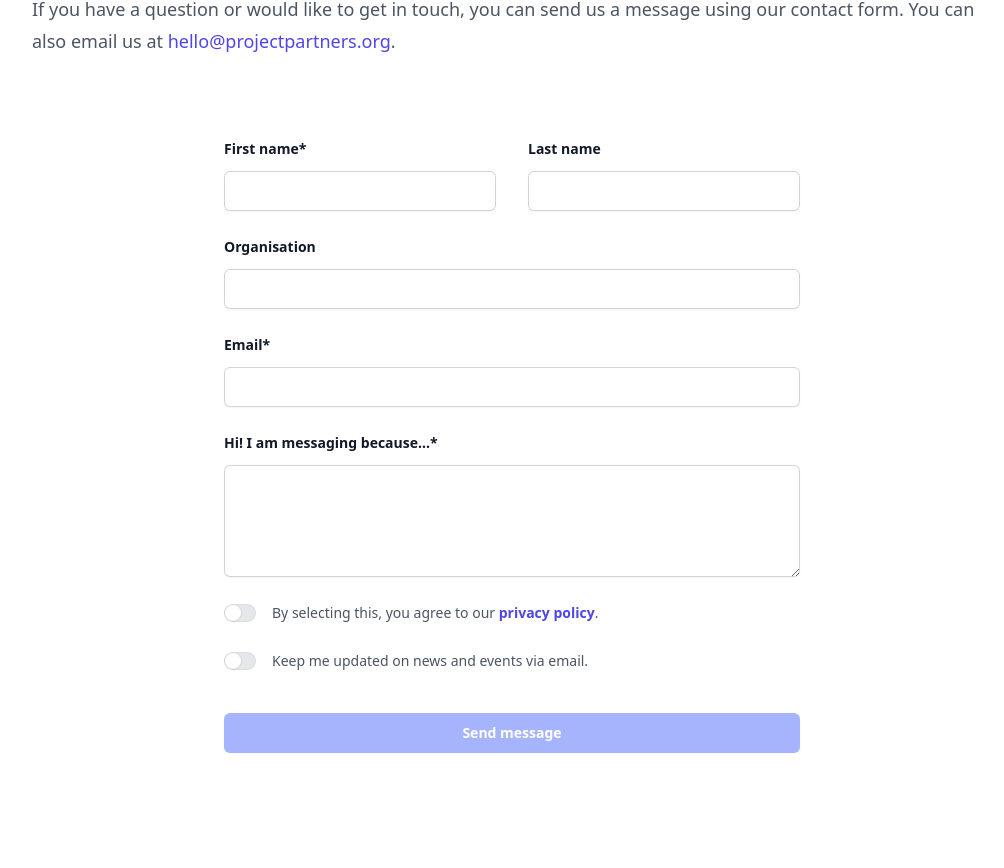
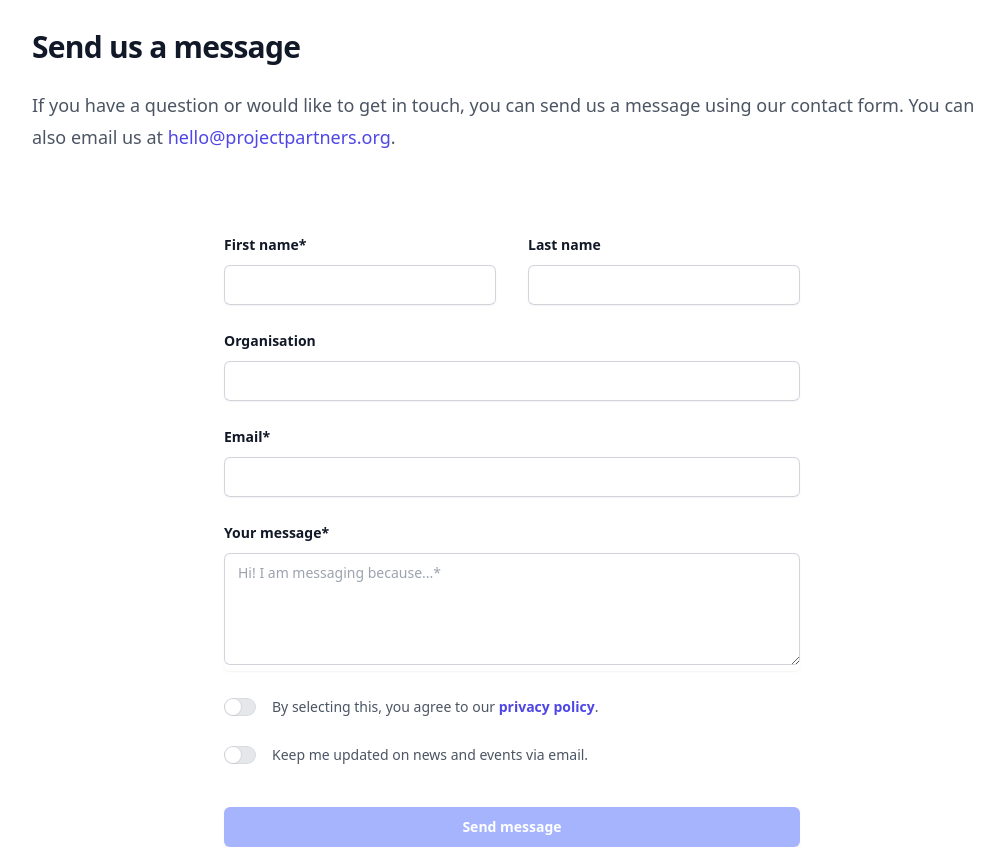
Before and after one commit to ProjectPartnersEducation/marketing-web, a SvelteKit app: page /partnerships in a window 1280 px wide. Shown: the part 2155-3023 px from the top of the page, without its empty margins (128-1132 px from the left). Built offline with nearby package versions, Linux system fonts and the light colour scheme.

Commit message:
Progress

```diff
--- a/src/lib/components/form/Contact.svelte
+++ b/src/lib/components/form/Contact.svelte
@@ -1,6 +1,15 @@
 <script lang="ts">
+	import TextInput from '$lib/components/form/elements/TextInput.svelte';
+	import TextAreaInput from '$lib/components/form/elements/TextAreaInput.svelte';
+
 	let agreement = false;
 	let mailingList = false;
+
+	let firstName = '';
+	let lastName = '';
+	let organisation = '';
+	let email = '';
+	let message = '';
 
 	const accessKey = '3149ae28-80f8-4473-a6da-8677d4807356';
 
@@ -34,72 +43,45 @@
 	<input type="hidden" name="access_key" value={accessKey} />
 	<input type="checkbox" name="botcheck" id="" style="display: none;" />
 	<div class="grid grid-cols-1 gap-x-8 gap-y-6 sm:grid-cols-2">
-		<div>
-			<label for="first-name" class="block text-sm font-semibold leading-6 text-gray-900"
-				>First name*</label
-			>
-			<div class="mt-2.5">
-				<input
-					type="text"
-					name="first-name"
-					id="first-name"
-					autocomplete="given-name"
-					class="block w-full rounded-md border-0 px-3.5 py-2 text-gray-900 shadow-sm ring-1 ring-inset ring-gray-300 placeholder:text-gray-400 focus:ring-2 focus:ring-inset focus:ring-indigo-600 sm:text-sm sm:leading-6"
-				/>
-			</div>
-		</div>
-		<div>
-			<label for="last-name" class="block text-sm font-semibold leading-6 text-gray-900"
-				>Last name</label
-			>
-			<div class="mt-2.5">
-				<input
-					type="text"
-					name="last-name"
-					id="last-name"
-					autocomplete="family-name"
-					class="block w-full rounded-md border-0 px-3.5 py-2 text-gray-900 shadow-sm ring-1 ring-inset ring-gray-300 placeholder:text-gray-400 focus:ring-2 focus:ring-inset focus:ring-indigo-600 sm:text-sm sm:leading-6"
-				/>
-			</div>
+		<TextInput
+			label="First name*"
+			name="first-name"
+			autocomplete="given-name"
+			required
+			bind:value={firstName}
+		/>
+		<TextInput
+			label="Last name"
+			name="last-name"
+			autocomplete="family-name"
+			bind:value={lastName}
+		/>
+		<div class="sm:col-span-2">
+			<TextInput
+				label="Organisation"
+				name="organisation"
+				autocomplete="organization"
+				bind:value={organisation}
+			/>
 		</div>
 		<div class="sm:col-span-2">
-			<label for="organisation" class="block text-sm font-semibold leading-6 text-gray-900"
-				>Organisation</label
-			>
-			<div class="mt-2.5">
-				<input
-					type="text"
-					name="organisation"
-					id="organisation"
-					autocomplete="organization"
-					class="block w-full rounded-md border-0 px-3.5 py-2 text-gray-900 shadow-sm ring-1 ring-inset ring-gray-300 placeholder:text-gray-400 focus:ring-2 focus:ring-inset focus:ring-indigo-600 sm:text-sm sm:leading-6"
-				/>
-			</div>
+			<TextInput
+				label="Email*"
+				name="email"
+				autocomplete="email"
+				bind:value={email}
+				type="email"
+				required
+			/>
 		</div>
 		<div class="sm:col-span-2">
-			<label for="email" class="block text-sm font-semibold leading-6 text-gray-900">Email*</label>
-			<div class="mt-2.5">
-				<input
-					type="email"
-					name="email"
-					id="email"
-					autocomplete="email"
-					class="block w-full rounded-md border-0 px-3.5 py-2 text-gray-900 shadow-sm ring-1 ring-inset ring-gray-300 placeholder:text-gray-400 focus:ring-2 focus:ring-inset focus:ring-indigo-600 sm:text-sm sm:leading-6"
-				/>
-			</div>
-		</div>
-		<div class="sm:col-span-2">
-			<label for="message" class="block text-sm font-semibold leading-6 text-gray-900"
-				>Hi! I am messaging because...*</label
-			>
-			<div class="mt-2.5">
-				<textarea
-					name="message"
-					id="message"
-					rows="4"
-					class="block w-full rounded-md border-0 px-3.5 py-2 text-gray-900 shadow-sm ring-1 ring-inset ring-gray-300 placeholder:text-gray-400 focus:ring-2 focus:ring-inset focus:ring-indigo-600 sm:text-sm sm:leading-6"
-				/>
-			</div>
+			<TextAreaInput
+				label="Your message*"
+				name="message"
+				bind:value={message}
+				required
+				placeholder="Hi! I am messaging because...*"
+			/>
 		</div>
 		<div class="flex gap-x-4 sm:col-span-2">
 			<div class="flex items-center h-6">
--- /dev/null
+++ b/src/lib/components/form/elements/TextAreaInput.svelte
@@ -0,0 +1,42 @@
+<script lang="ts">
+	export let name = '';
+	export let label = '';
+	export let placeholder = '';
+	export let value = '';
+	export let required = false;
+	export let error = '';
+
+	// Generate a random ID
+	const id = Math.random().toString(36).substring(2);
+</script>
+
+<div>
+	<label for={id} class="block text-sm font-semibold leading-6 text-gray-900">{label}</label>
+	<div class="relative mt-2 rounded-md shadow-sm">
+		<textarea
+			{name}
+			{id}
+			{placeholder}
+			{required}
+			class=" w-full rounded-md border-0 px-3.5 py-2 ring-1 ring-inset focus:ring-2 focus:ring-inset sm:text-sm sm:leading-6 placeholder:text-gray-400"
+			class:text-red-900={error}
+			class:text-gray-900={!error}
+			class:ring-red-300={error}
+			class:ring-gray-300={!error}
+			class:placeholder:text-red-300={error}
+			class:placeholder:text-gray-300={!error}
+			class:focus:ring-red-500={error}
+			class:focus:ring-indigo-500={!error}
+			rows="4"
+			bind:value
+			on:blur
+			on:focus
+			on:input
+			aria-invalid={!!error}
+			aria-describedby={error ? `${id}-error` : undefined}
+		/>
+	</div>
+	{#if error}
+		<p class="mt-2 text-sm text-red-600" id="{id}-error">{error}</p>
+	{/if}
+</div>
--- /dev/null
+++ b/src/lib/components/form/elements/TextInput.svelte
@@ -0,0 +1,66 @@
+<script lang="ts">
+	export let name = '';
+	export let label = '';
+	export let placeholder = '';
+	export let value = '';
+	export let required = false;
+	export let autocomplete = 'off';
+	export let error = '';
+	export let type = 'text';
+
+	function typeAction(node: HTMLInputElement) {
+		node.type = type;
+	}
+
+	// Generate a random ID
+	const id = Math.random().toString(36).substring(2);
+</script>
+
+<div>
+	<label for={id} class="block text-sm font-semibold leading-6 text-gray-900">{label}</label>
+	<div class="relative mt-2 rounded-md shadow-sm">
+		<input
+			use:typeAction
+			{name}
+			{id}
+			{placeholder}
+			{required}
+			{autocomplete}
+			class=" w-full rounded-md border-0 px-3.5 py-2 pr-10 ring-1 ring-inset focus:ring-2 focus:ring-inset sm:text-sm sm:leading-6 placeholder:text-gray-400"
+			class:pr-10={error}
+			class:text-red-900={error}
+			class:text-gray-900={!error}
+			class:ring-red-300={error}
+			class:ring-gray-300={!error}
+			class:placeholder:text-red-300={error}
+			class:placeholder:text-gray-300={!error}
+			class:focus:ring-red-500={error}
+			class:focus:ring-indigo-500={!error}
+			bind:value
+			on:blur
+			on:focus
+			on:input
+			aria-invalid={!!error}
+			aria-describedby={error ? `${id}-error` : undefined}
+		/>
+		{#if error}
+			<div class="absolute inset-y-0 right-0 flex items-center pr-3 pointer-events-none">
+				<svg
+					class="w-5 h-5 text-red-500"
+					viewBox="0 0 20 20"
+					fill="currentColor"
+					aria-hidden="true"
+				>
+					<path
+						fill-rule="evenodd"
+						d="M18 10a8 8 0 11-16 0 8 8 0 0116 0zm-8-5a.75.75 0 01.75.75v4.5a.75.75 0 01-1.5 0v-4.5A.75.75 0 0110 5zm0 10a1 1 0 100-2 1 1 0 000 2z"
+						clip-rule="evenodd"
+					/>
+				</svg>
+			</div>
+		{/if}
+	</div>
+	{#if error}
+		<p class="mt-2 text-sm text-red-600" id="{id}-error">{error}</p>
+	{/if}
+</div>
--- a/src/lib/components/shared/SectionHeading.svelte
+++ b/src/lib/components/shared/SectionHeading.svelte
@@ -3,7 +3,7 @@
 	export let subtitle: string | null = null;
 </script>
 
-<h1 class="mt-12 text-2xl font-bold tracking-tight text-gray-900 sm:text-3xl">
+<h1 class="mt-12 text-2xl font-bold tracking-tight text-gray-900 lg:mt-24 sm:text-3xl">
 	{#if title}
 		{title}
 	{:else}
--- a/src/routes/projects/+page.svelte
+++ b/src/routes/projects/+page.svelte
@@ -1,4 +1,6 @@
 <script>
+	import { page } from '$app/stores';
+	import { goto } from '$app/navigation';
 	import SideNavSpace from '$lib/components/shared/SideNavSpace.svelte';
 	import PageHeading from '$lib/components/shared/PageHeading.svelte';
 	import PageIntroSummary from '$lib/components/shared/PageIntroSummary.svelte';
@@ -93,7 +95,7 @@
 				or in an after-school club."
 		aboveHeadingText="All of our materials are free forever"
 	>
-		<div class="p-4 mt-4 rounded-md bg-blue-50" slot="below-heading">
+		<!-- <div class="p-4 mt-4 rounded-md bg-blue-50" slot="below-heading">
 			<div class="flex">
 				<div class="flex-shrink-0">
 					<svg
@@ -122,18 +124,35 @@
 					</p>
 				</div>
 			</div>
-		</div>
+		</div> -->
 	</PageHeading>
 
 	<PageIntroSummary
-		subtitle="You'll find all of our learners' projects and information about the ways we make them accessible here."
-		menuItems={[]}
+		subtitle="
+			If you're here to learn, you're in the right place. We've got everything you need to get started.
+		"
+		menuItems={[
+			{
+				title: 'Use our learning materials',
+				desc: 'Browse our learning materials and projects in our project viewer, and download everything for free.',
+				linkText: 'Start Learning',
+				href: '#project-viewer'
+			},
+			{
+				title: 'Find alternative access',
+				desc: 'Our materials are also accessible in other formats that are more suitable for low-internet regions.',
+				linkText: 'Find out more',
+				href: '#get-access'
+			}
+		]}
 	/>
 
-	<SectionHeading
-		title="Projects"
-		subtitle="Browse all of our learning materials here. You can also download everything for free."
-	/>
+	<div id="project-viewer">
+		<SectionHeading
+			title="Projects"
+			subtitle="Browse all of our learning materials here. You can also download everything for free."
+		/>
+	</div>
 	<br />
 	<SideNavSpace
 		{tabs}
@@ -141,6 +160,11 @@
 		on:tabChange={(e) => {
 			activeTab = e.detail;
 			contentLoading = true;
+			$page.url.searchParams.set('project', activeTab || '');
+			goto(`?${$page.url.searchParams.toString()}`, {
+				noScroll: true,
+				keepFocus: true
+			});
 		}}
 	>
 		<div slot="content" class:bg-gray-100={contentLoading}>
@@ -164,4 +188,75 @@
 			/>
 		</div>
 	</SideNavSpace>
+	<div id="get-access">
+		<SectionHeading
+			title="Other ways to access our materials"
+			subtitle="
+				Are you have trouble accessing our materials? Do you know someone who would benefit from
+				accessing our materials in a different way? We have a number of alternative formats
+				available, as part of our commitment to making our materials accessible to everyone.
+			"
+		/>
+	</div>
+
+	<div class="px-6 py-12 bg-white isolate sm:py-18 lg:px-8">
+		<div class="max-w-lg mx-auto mt-20 space-y-16">
+			<div class="flex gap-x-6">
+				<div class="flex items-center justify-center w-10 h-10 bg-green-600 rounded-lg shrink-0">
+					<Icon icon="mdi:whatsapp" class="w-6 h-6 text-white" />
+				</div>
+				<div>
+					<h3 class="text-base font-semibold leading-7 text-gray-900">We're on WhatsApp</h3>
+					<p class="mt-2 leading-7 text-gray-600">
+						We can send you any of our materials in PDF format via WhatsApp. Just send us a message
+						and we'll get back to you as soon as we can.
+					</p>
+					<p class="mt-4">
+						<a
+							href="https://wa.me/447914054095"
+							target="_blank"
+							class="text-sm font-semibold leading-6 text-indigo-600"
+							>Start conversation (+44 7914 054095)<Icon
+								icon="solar:arrow-right-linear"
+								class="inline w-4 h-4 ml-1"
+							/>
+						</a>
+					</p>
+				</div>
+			</div>
+			<div class="flex gap-x-6">
+				<div class="flex items-center justify-center w-10 h-10 bg-indigo-600 rounded-lg shrink-0">
+					<Icon icon="solar:book-linear" class="w-6 h-6 text-white" />
+				</div>
+				<div>
+					<h3 class="text-base font-semibold leading-7 text-gray-900">Printed Materials</h3>
+					<p class="mt-2 leading-7 text-gray-600">
+						If you are an organisation such as a school or community group, please consider applying
+						to become a partner, where we can support you with printed materials.
+					</p>
+					<p class="mt-4">
+						<a href="/partners" class="text-sm font-semibold leading-6 text-indigo-600"
+							>Partner with us<Icon icon="solar:arrow-right-linear" class="inline w-4 h-4 ml-1" />
+						</a>
+					</p>
+				</div>
+			</div>
+			<div class="flex gap-x-6">
+				<div class="flex items-center justify-center w-10 h-10 bg-indigo-600 rounded-lg shrink-0">
+					<Icon icon="solar:chat-round-like-outline" class="w-6 h-6 text-white" />
+				</div>
+				<div>
+					<h3 class="text-base font-semibold leading-7 text-gray-900">Contact Us</h3>
+					<p class="mt-2 leading-7 text-gray-600">
+						For any other enquiries, please contact us and we will do our best to help you.
+					</p>
+					<p class="mt-4">
+						<a href="/partners" class="text-sm font-semibold leading-6 text-indigo-600"
+							>Send us a message<Icon icon="solar:arrow-right-linear" class="inline w-4 h-4 ml-1" />
+						</a>
+					</p>
+				</div>
+			</div>
+		</div>
+	</div>
 </div>
```
Also changed, not shown: src/lib/components/shared/SideNavSpace.svelte (+11 -12 lines), src/lib/components/form/elements/Text.svelte (deleted).
